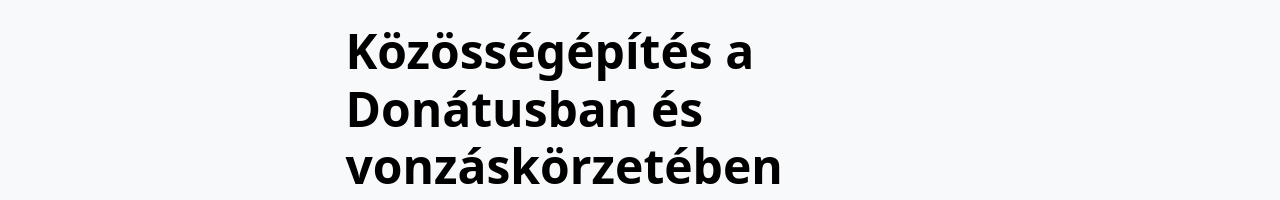
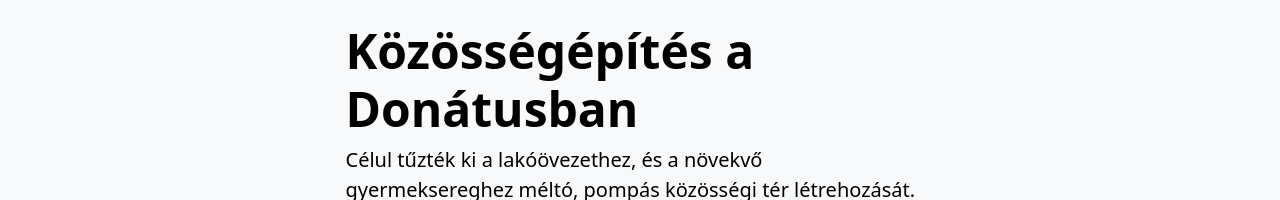
Before and after one commit to dbkepecs/dbkepecs, a plain HTML site: page index.html in a window 1280 px wide. Shown: the part 754-954 px from the top of the page. Drawn offline with nearby package versions, Linux system fonts and the light colour scheme.

Commit message:
főoldal szöveg módosítás

```diff
--- a/index.html
+++ b/index.html
@@ -56,7 +56,7 @@
                         <div class="col-lg-8 col-xl-7 col-xxl-6">
                             <div class="my-5 text-center text-xl-start">
                                 <img src="assets/img/logo/dbke-logo-kör 250317.svg" alt="NyitoLogo" class="img-fluid rounded mb-4">
-                                <h1 class="display-5 fw-bolder text-black mb-2">Közösségépítés a Donátusban és vonzáskörzetében</h1>
+                                <h1 class="display-5 fw-bolder text-black mb-2">Közösségépítés a Donátusban</h1>
                                 <p class="lead fw-normal text-black mb-4">Célul tűzték ki a lakóövezethez, és a növekvő gyermeksereghez méltó, pompás közösségi tér létrehozását. Olyat, ahol kicsik, nagyok, felnőttek és még felnőttebbek hasznosan tölthetik el szabadidejüket. Olyat, ahol rendezvényeket tarthatnak. Olyat, ahol „igazi” közösségé kovácsolódhat a hegyoldal minden lakója.</p>
                                 <div class="d-grid gap-3 d-sm-flex justify-content-sm-center justify-content-xl-start">
                                     <a class="btn btn-primary btn-lg px-4" href="pricing.html">Tàmogatom!</a>
```
